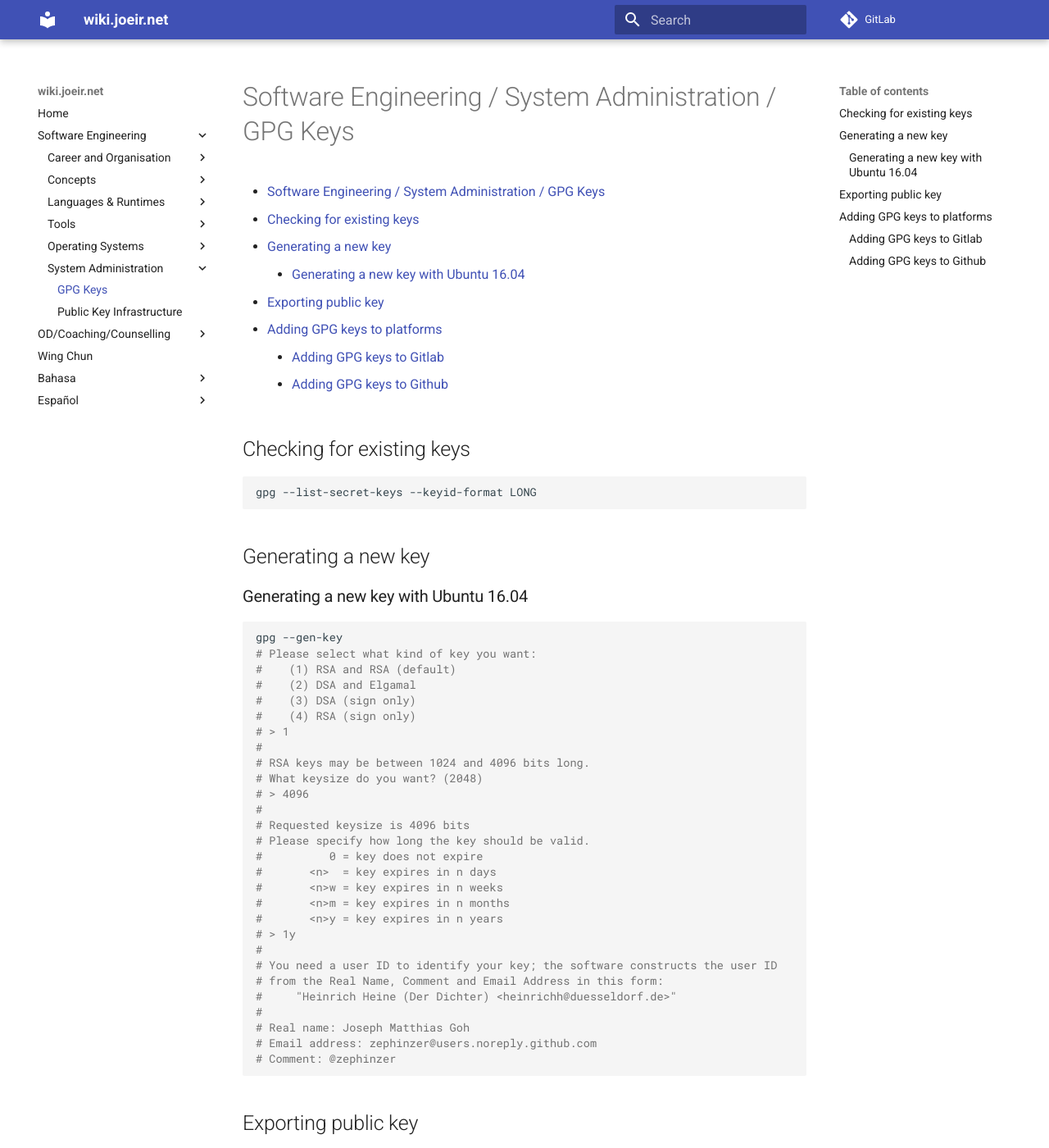
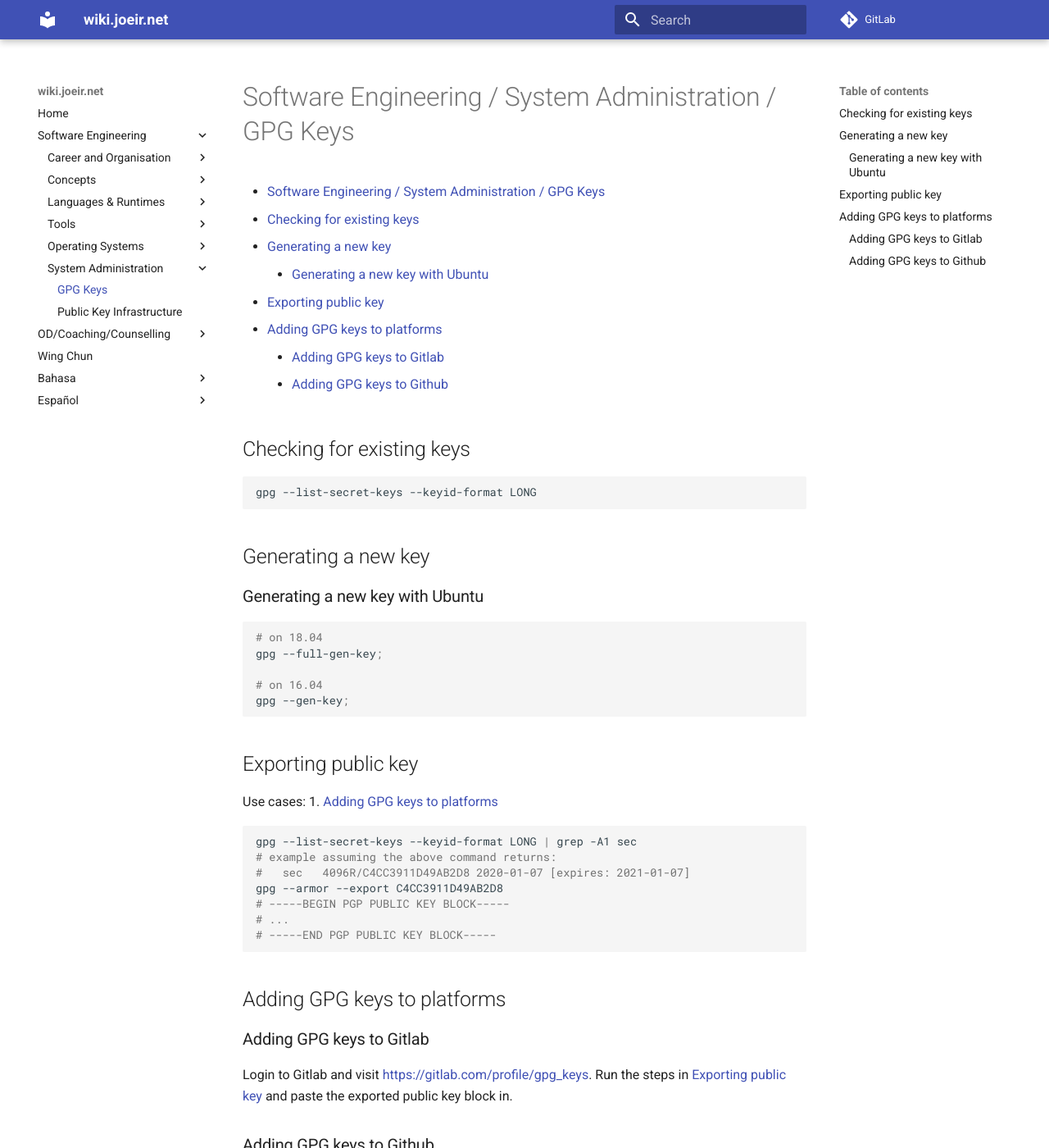
Before and after one commit to zephinzer/wiki.joeir.net, an MkDocs documentation site: the page built from docs/software-engineering/sysadmin/gpg.md, in a window 1280 px wide and 1400 px high. Shown: the whole window at 82% size. Built offline with MkDocs 1.6.1 and Material for MkDocs 9.7.7, drawn with Linux system fonts in a browser that asks for light colours; comment, search, counter and statistics services are not loaded; some of the changed text lies outside the part shown.

Commit message:
added stuff to gpg key generation for ubuntu 18.04

````diff
--- a/docs/software-engineering/sysadmin/gpg.md
+++ b/docs/software-engineering/sysadmin/gpg.md
@@ -3,7 +3,7 @@
 - [Software Engineering / System Administration / GPG Keys](#software-engineering--system-administration--gpg-keys)
   - [Checking for existing keys](#checking-for-existing-keys)
   - [Generating a new key](#generating-a-new-key)
-    - [Generating a new key with Ubuntu 16.04](#generating-a-new-key-with-ubuntu-1604)
+    - [Generating a new key with Ubuntu](#generating-a-new-key-with-ubuntu)
   - [Exporting public key](#exporting-public-key)
   - [Adding GPG keys to platforms](#adding-gpg-keys-to-platforms)
     - [Adding GPG keys to Gitlab](#adding-gpg-keys-to-gitlab)
@@ -17,46 +17,26 @@ gpg --list-secret-keys --keyid-format LONG
 
 ## Generating a new key
 
-### Generating a new key with Ubuntu 16.04
+### Generating a new key with Ubuntu
 
 ```sh
-gpg --gen-key
-# Please select what kind of key you want:
-#    (1) RSA and RSA (default)
-#    (2) DSA and Elgamal
-#    (3) DSA (sign only)
-#    (4) RSA (sign only)
-# > 1
-#
-# RSA keys may be between 1024 and 4096 bits long.
-# What keysize do you want? (2048)
-# > 4096
-#
-# Requested keysize is 4096 bits
-# Please specify how long the key should be valid.
-#          0 = key does not expire
-#       <n>  = key expires in n days
-#       <n>w = key expires in n weeks
-#       <n>m = key expires in n months
-#       <n>y = key expires in n years
-# > 1y
-#
-# You need a user ID to identify your key; the software constructs the user ID
-# from the Real Name, Comment and Email Address in this form:
-#     "Heinrich Heine (Der Dichter) <heinrichh@duesseldorf.de>"
-#
-# Real name: Joseph Matthias Goh
-# Email address: zephinzer@users.noreply.github.com
-# Comment: @zephinzer
+# on 18.04
+gpg --full-gen-key;
+
+# on 16.04
+gpg --gen-key;
 ```
 
 ## Exporting public key
 
+Use cases:
+1. [Adding GPG keys to platforms](#adding-gpg-keys-to-platforms)
+
 ```sh
 gpg --list-secret-keys --keyid-format LONG | grep -A1 sec
 # example assuming the above command returns:
-#   sec   4096R/F4CC39BBD49A12D8 2020-01-07 [expires: 2021-01-07]
-gpg --armor --export F4CC39BBD49A12D8
+#   sec   4096R/C4CC3911D49AB2D8 2020-01-07 [expires: 2021-01-07]
+gpg --armor --export C4CC3911D49AB2D8
 # -----BEGIN PGP PUBLIC KEY BLOCK-----
 # ...
 # -----END PGP PUBLIC KEY BLOCK-----
````
